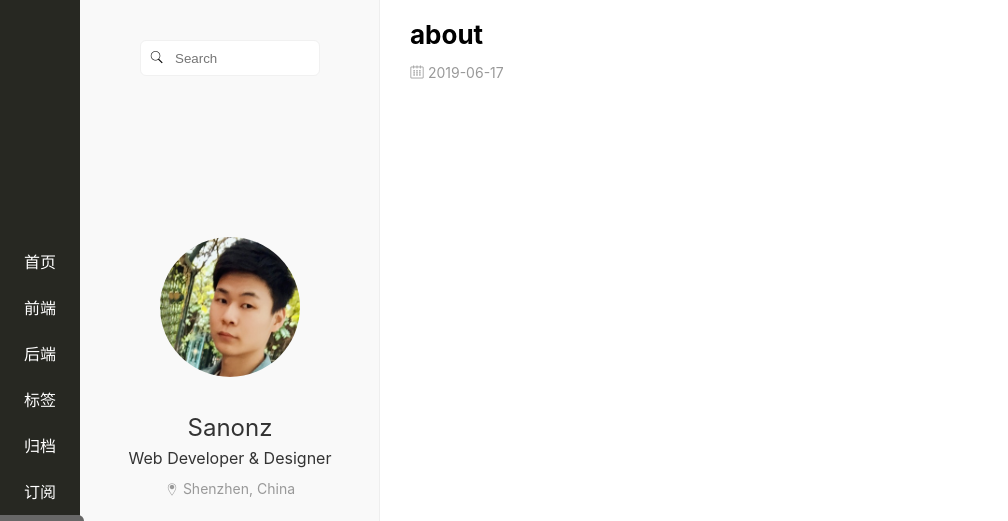
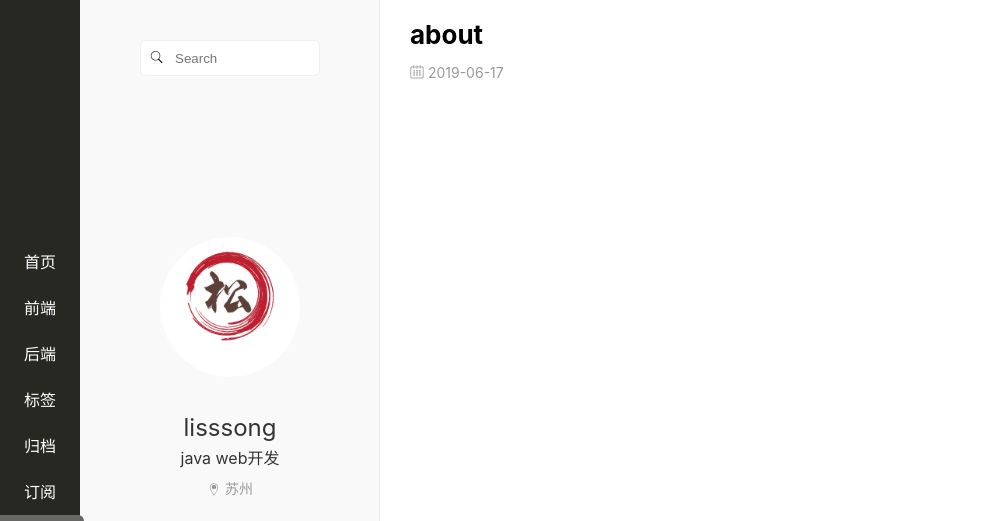
Before and after one commit to lisssong/lisssong.github.io, a plain HTML site: page about/index.html in a window 1280 px wide. Shown: the top 521 px of the page, without its empty margins (0-1008 px from the left). Drawn offline with nearby package versions, Linux system fonts and the light colour scheme; files whose address does not match are found by name.

Commit message:
Site updated: 2019-06-19 11:05:06

```diff
--- a/about/index.html
+++ b/about/index.html
@@ -81,15 +81,15 @@
 
             <div class="author-avatar">
                 <a href="/">
-                    <img src="/images/avatar.jpg" title="Sanonz">
+                    <img src="/images/lss.jpg" title="lisssong">
                 </a>
             </div>
 
-            <div class="author-name">Sanonz</div>
-            <div class="author-work">Web Developer &amp; Designer</div>
+            <div class="author-name">lisssong</div>
+            <div class="author-work">java web开发</div>
             <div class="author-location">
                 <i class="icon-location vm"></i>
-                <span class="vm">Shenzhen, China</span>
+                <span class="vm">苏州</span>
             </div>
 
             <div class="author-thread-wrap">
```
Also changed, not shown: archives/2019/06/index.html (+4 -4 lines), archives/2019/index.html (+4 -4 lines), archives/index.html (+4 -4 lines), index.html (+4 -4 lines), images/lss.jpg (added).
